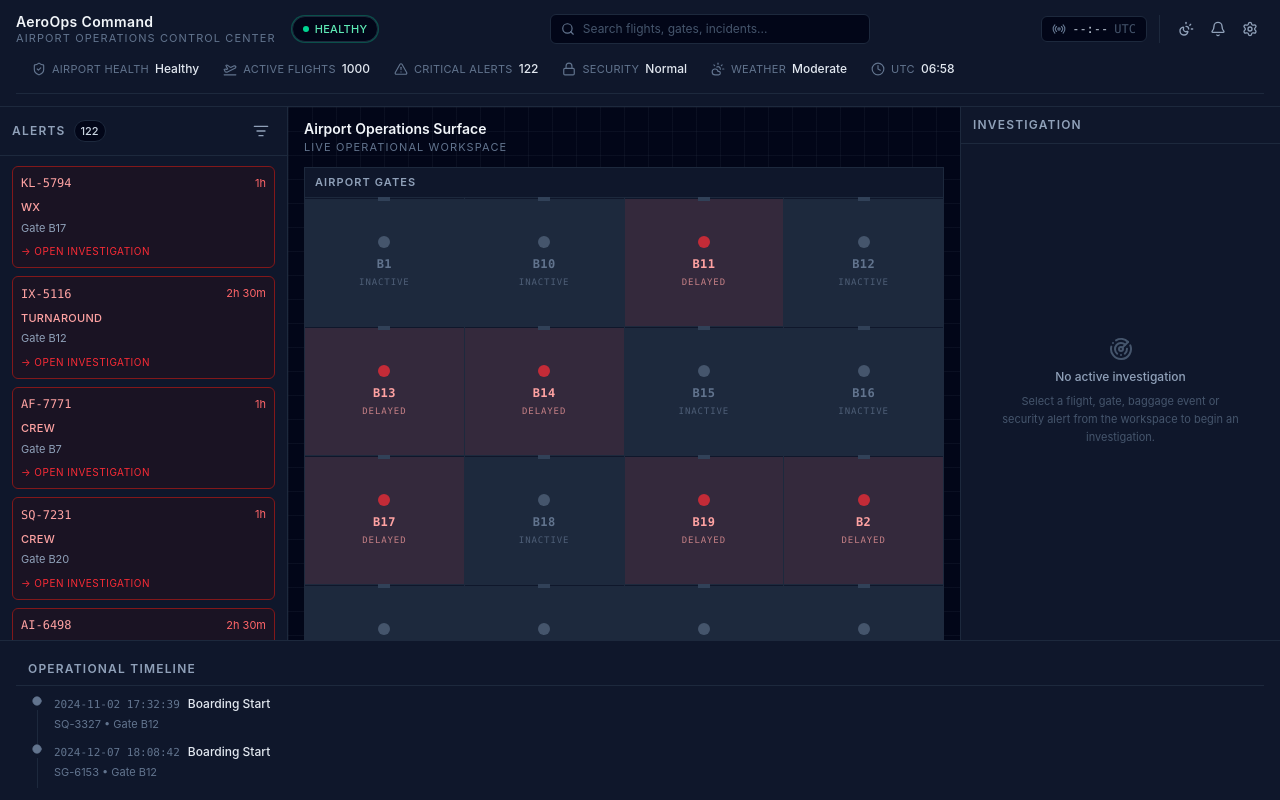
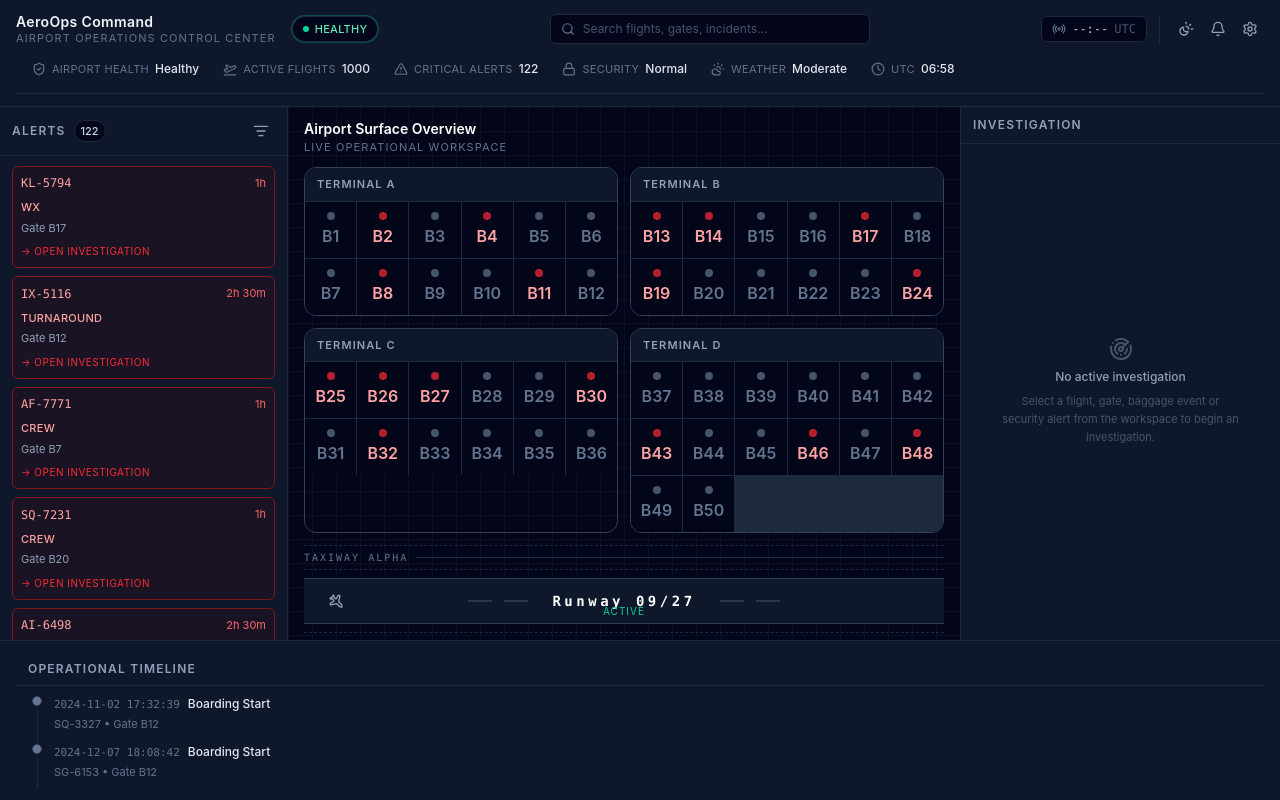
Before and after one commit to tanvie029-cpu/aeroops-command, a React (Vite) app: page / in a window 1280 px wide. Built offline with nearby package versions, Linux system fonts and the light colour scheme.

Commit message:
Polish investigation panel

```diff
--- a/src/components/surface/AirportSurface.tsx
+++ b/src/components/surface/AirportSurface.tsx
@@ -1,4 +1,5 @@
 import { Plane } from "lucide-react";
+
 type GateStatus = "normal" | "boarding" | "delayed" | "inactive";
 
 interface GateGroupProps {
@@ -8,51 +9,61 @@ interface GateGroupProps {
   onGateClick?: (gateId: string) => void;
   gateStatusMap?: Record<string, GateStatus>;
 }
-function GateGroup({ terminalLabel, gateIds, activeGateId, onGateClick, gateStatusMap }: GateGroupProps) {
+
+function GateGroup({
+  terminalLabel,
+  gateIds,
+  activeGateId,
+  onGateClick,
+  gateStatusMap,
+}: GateGroupProps) {
   return (
-    <div className="border border-slate-800">
-      <div className="border-b border-slate-800 bg-slate-900 px-2.5 py-1.5">
+    <div className="rounded-xl border border-slate-700 overflow-hidden">
+      <div className="border-b border-slate-800 bg-slate-900 px-3 py-2">
         <h3 className="text-[11px] font-semibold uppercase tracking-widest text-slate-400">
           {terminalLabel}
         </h3>
       </div>
-      <div className="grid grid-cols-4 gap-px bg-slate-800">
+
+      <div className="grid grid-cols-6 gap-px bg-slate-800">
         {gateIds.map((gateId) => {
           const isSelected = activeGateId === gateId;
           const status = gateStatusMap?.[gateId];
-          const statusClassName =
+
+          const statusClass =
             status === "normal"
               ? "bg-emerald-500/10 text-emerald-300"
               : status === "boarding"
               ? "bg-amber-500/10 text-amber-300"
               : status === "delayed"
               ? "bg-red-500/10 text-red-300"
-                  : status === "inactive"
-                    ? "bg-slate-800 text-slate-500"
-                    : "text-slate-300";
-          const commonClassName = `relative flex h-32 flex-col items-center justify-center border-t border-slate-900 font-mono text-xs ${statusClassName} ${
-               isSelected? "relative z-10 ring-2 ring-cyan-400 ring-inset scale-[1.01]": ""}`;
-
-          if (!onGateClick) {
-            return (
-              <div key={gateId} className={commonClassName}>
-                <span aria-hidden="true" className="absolute top-0 h-1 w-3 -translate-y-1/2 bg-slate-700" />
-                {gateId}
-              </div>
-            );
-          }
+              : "bg-slate-900 text-slate-500";
 
           return (
             <button
               key={gateId}
               type="button"
+              onClick={() => onGateClick?.(gateId)}
               aria-pressed={isSelected}
-              onClick={() => onGateClick(gateId)}
-              className={`${commonClassName} transition-all duration-200 hover:scale-[1.01] hover:brightness-110 hover:z-10 active:scale-[0.98] focus:outline-none focus-visible:ring-2 focus-visible:ring-cyan-400`} >
-              <span aria-hidden="true" className="absolute top-0 h-1 w-3 -translate-y-1/2 bg-slate-700" />
-<>
+              className={`
+                relative
+                flex
+                h-14
+                flex-col
+                items-center
+                justify-center
+                bg-slate-950
+                transition-all
+                duration-150
+                hover:brightness-110
+                hover:border-cyan-400
+                active:scale-[0.98]
+                ${statusClass}
+                ${isSelected ? "ring-2 ring-cyan-400 ring-inset z-10" : ""}
+              `}
+            >
               <span
-    className={`mb-2 h-3 w-3 rounded-full ${
+                className={`mb-1 h-2 w-2 rounded-full ${
                   status === "delayed"
                     ? "bg-red-500 animate-pulse"
                     : status === "boarding"
@@ -63,14 +74,9 @@ function GateGroup({ terminalLabel, gateIds, activeGateId, onGateClick, gateStat
                 }`}
               />
 
-  <span className="font-semibold tracking-wide">
+              <span className="font-semibold">
                 {gateId}
               </span>
-
-  <span className="mt-1 text-[9px] uppercase tracking-widest opacity-70">
-    {status ?? "normal"}
-  </span>
-</>
             </button>
           );
         })}
@@ -79,50 +85,48 @@ function GateGroup({ terminalLabel, gateIds, activeGateId, onGateClick, gateStat
   );
 }
 
-interface TaxiwayStripProps {
-  label: string;
-}
-
-function TaxiwayStrip({ label }: TaxiwayStripProps) {
+function TaxiwayStrip({ label }: { label: string }) {
   return (
-    <div className="flex items-center gap-2 border-y border-dashed border-slate-800 py-1.5">
-      <span className="font-mono text-[11px] uppercase tracking-widest text-slate-400">
+    <div className="flex items-center gap-2 border-y border-dashed border-slate-800 py-1">
+      <span className="font-mono text-[10px] uppercase tracking-[0.2em] text-slate-500">
         {label}
       </span>
-      <span className="h-px flex-1 bg-slate-800" aria-hidden="true" />
+
+      <span className="h-px flex-1 bg-slate-800" />
     </div>
   );
 }
 
-interface RunwayStripProps {
-  label: string;
-}
-
-function RunwayStrip({ label }: RunwayStripProps) {
+function RunwayStrip({ label }: { label: string }) {
   return (
-    <div className="relative flex items-center justify-center overflow-hidden border-y-2 border-slate-700 bg-slate-900 py-4">
-      <div
-        aria-hidden="true"
-        className="absolute inset-x-0 top-1/2 flex -translate-y-1/2 items-center justify-center gap-3 px-4"
-      >
-        {Array.from({ length: 9 }).map((_, index) => (
-          <span key={index} className="h-px w-6 bg-slate-600" />
+    <div className="relative flex items-center justify-center overflow-hidden border-y border-slate-700 bg-slate-900 py-3">
+      <div className="absolute inset-x-0 top-1/2 flex -translate-y-1/2 justify-center gap-3">
+        {Array.from({ length: 9 }).map((_, i) => (
+          <span key={i} className="h-px w-6 bg-slate-600" />
         ))}
       </div>
+
       <Plane
-        aria-hidden="true"
-        className="absolute left-8 top-1/2 h-4 w-4 -translate-y-1/2 rotate-90 text-slate-400"
+        className="absolute left-6 h-4 w-4 rotate-90 text-slate-400"
       />
-      <span className="relative bg-slate-900 px-4 font-mono text-base font-bold tracking-[0.25em] text-slate-100">
+
+      <span className="relative bg-slate-900 px-4 font-mono text-sm font-bold tracking-[0.25em] text-white">
         {label}
       </span>
-      <p className="absolute bottom-1 text-[10px] uppercase tracking-widest text-emerald-400">
+
+      <span className="absolute bottom-1 text-[10px] uppercase tracking-widest text-emerald-400">
         Active
-      </p>
+      </span>
     </div>
   );
 }
 
+function fillTerminal(gates: string[], size: number) {
+  return [
+    ...gates,
+    ...Array.from({ length: Math.max(0, size - gates.length) }, (_, i) => `EMPTY-${i}`),
+  ];
+}
 
 interface AirportSurfaceProps {
   gates: readonly string[];
@@ -137,33 +141,86 @@ export function AirportSurface({
   onGateClick,
   gateStatusMap,
 }: AirportSurfaceProps) {
+
+const sortedGates = [...gates].sort((a, b) => {
+  const numA = parseInt(a.replace(/\D/g, ""));
+  const numB = parseInt(b.replace(/\D/g, ""));
+  return numA - numB;
+});
+
+const terminalA = fillTerminal(sortedGates.slice(0,12),12);
+const terminalB = fillTerminal(sortedGates.slice(12,24),12);
+const terminalC = fillTerminal(sortedGates.slice(24,36),12);
+const terminalD = fillTerminal(sortedGates.slice(36),12);
+
   return (
-    <section aria-labelledby="airport-surface-heading" className="flex h-full flex-col overflow-y-auto bg-slate-950 bg-[linear-gradient(to_right,rgba(148,163,184,0.06)_1px,transparent_1px),linear-gradient(to_bottom,rgba(148,163,184,0.06)_1px,transparent_1px)] bg-[size:24px_24px] px-4 py-3">
+    <section
+      className="
+      flex
+      h-full
+      flex-col
+      overflow-y-auto
+      bg-slate-950
+      bg-[linear-gradient(to_right,rgba(148,163,184,0.06)_1px,transparent_1px),linear-gradient(to_bottom,rgba(148,163,184,0.06)_1px,transparent_1px)]
+      bg-[size:24px_24px]
+      px-4
+      py-3
+      "
+    >
       <header className="mb-3">
-        <h2 id="airport-surface-heading" className="text-sm font-semibold text-slate-100">
-          Airport Operations Surface
+        <h2 className="text-sm font-semibold text-white">
+          Airport Surface Overview
         </h2>
+
         <p className="text-[11px] uppercase tracking-widest text-slate-500">
           Live Operational Workspace
         </p>
       </header>
 
-      <div className="flex flex-1 flex-col gap-3">
-        <div>
+      <div className="grid gap-3 lg:grid-cols-2">
+
         <GateGroup
-  terminalLabel="Airport Gates"
-  gateIds={gates}
+          terminalLabel="Terminal A"
+          gateIds={terminalA}
           activeGateId={activeGateId}
           onGateClick={onGateClick}
           gateStatusMap={gateStatusMap}
         />
+
+        <GateGroup
+          terminalLabel="Terminal B"
+          gateIds={terminalB}
+          activeGateId={activeGateId}
+          onGateClick={onGateClick}
+          gateStatusMap={gateStatusMap}
+        />
+
+        <GateGroup
+          terminalLabel="Terminal C"
+          gateIds={terminalC}
+          activeGateId={activeGateId}
+          onGateClick={onGateClick}
+          gateStatusMap={gateStatusMap}
+        />
+
+        <GateGroup
+          terminalLabel="Terminal D"
+          gateIds={terminalD}
+          activeGateId={activeGateId}
+          onGateClick={onGateClick}
+          gateStatusMap={gateStatusMap}
+        />
+
       </div>
 
-        <div className="flex flex-col gap-2">
+      <div className="mt-3 space-y-2">
+
         <TaxiwayStrip label="Taxiway Alpha" />
+
         <RunwayStrip label="Runway 09/27" />
+
         <TaxiwayStrip label="Taxiway Bravo" />
-        </div>
+
       </div>
     </section>
   );
```
Lines whose indentation alone changed are shown as unchanged.
